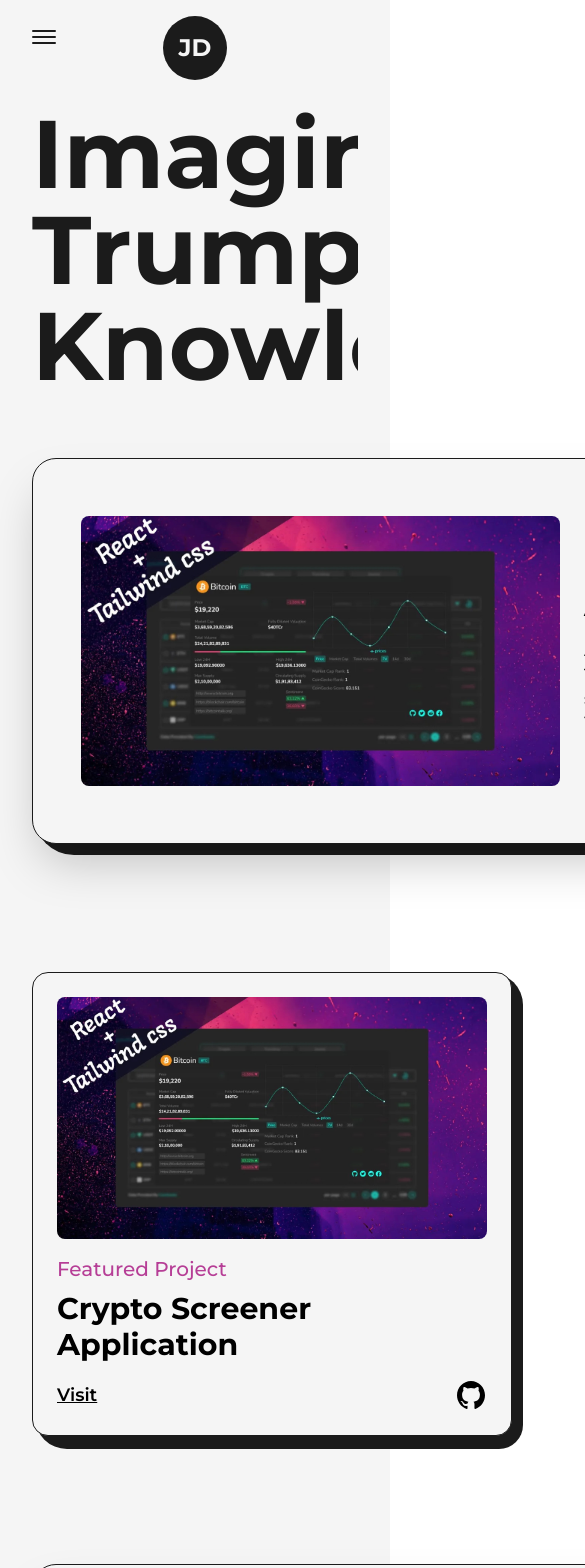
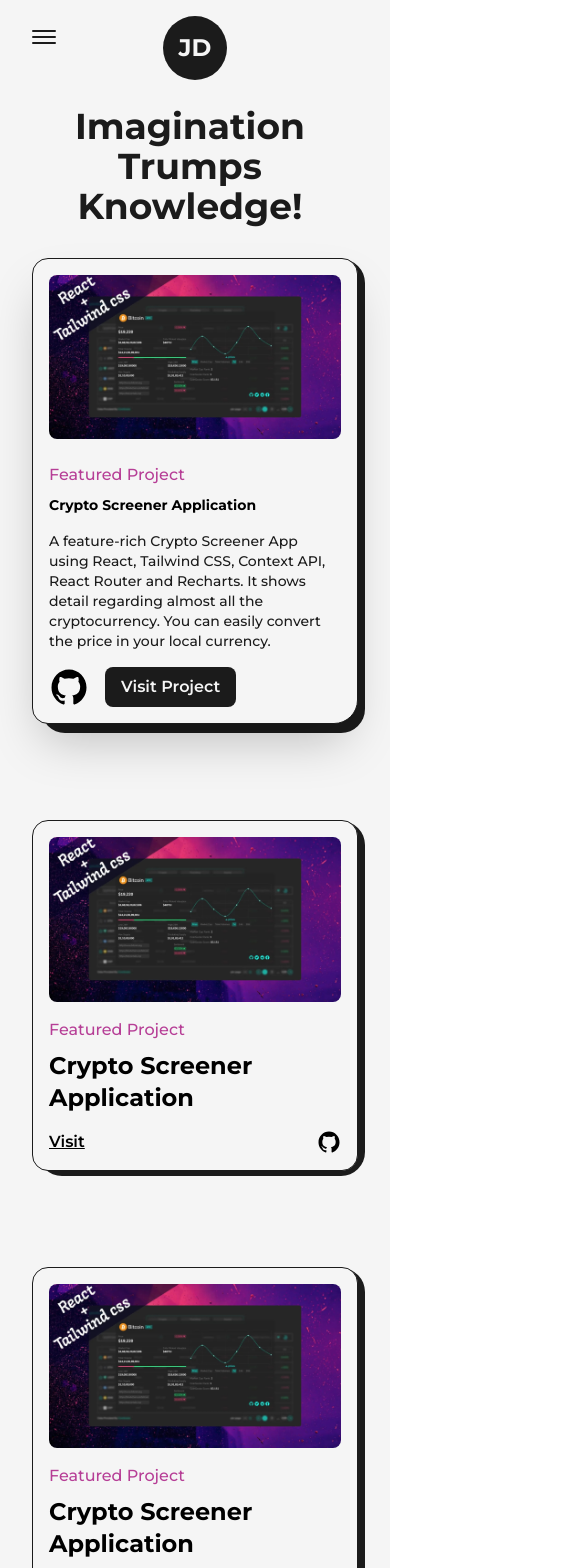
Before and after one commit to Avijit-Sarkar/Next.js-portfolio-bucks, a Next.js app: page /projects in a window 390 px wide. Shown: the top 1568 px of the page, 585 px wide, since content can reach past the window. Built offline with nearby package versions, Linux system fonts and the light colour scheme.

Commit message:
made the project section responsive

```diff
--- a/src/pages/projects.js
+++ b/src/pages/projects.js
@@ -12,12 +12,12 @@
 
 const FeaturedProject = ({ type, title, summary, img, link, github }) => {
   return (
-    <article className="w-full relative flex items-center justify-between rounded-3xl border border-solid border-dark bg-light shadow-2xl p-12 rounded-br-2xl dark:bg-dark dark:border-light">
-      <div className="absolute top-0 -right-3 -z-10 w-[101%] h-[103%] rounded-[2.5rem] bg-dark rounded-br-3xl dark:bg-light" />
+    <article className="w-full relative flex items-center justify-between rounded-3xl border border-solid border-dark bg-light shadow-2xl p-12 rounded-br-2xl dark:bg-dark dark:border-light lg:flex-col lg:p-8 xs:rounded-2xl xs:rounded-br-3xl xs:p-4">
+      <div className="absolute top-0 -right-3 -z-10 w-[101%] h-[103%] rounded-[2.5rem] bg-dark rounded-br-3xl dark:bg-light xs:-right-2 sm:h-[102%] xs:w-full xs:rounded-[1.5rem]" />
       <Link
         href={link}
         target="_blank"
-        className="w-1/2 cursor-pointer overflow-hidden rounded-lg"
+        className="w-1/2 cursor-pointer overflow-hidden rounded-lg lg:w-full"
       >
         <FramerImage
           src={img}
@@ -31,8 +31,8 @@
                 50vw"
         />
       </Link>
-      <div className="w-1/2 flex flex-col items-start justify-between pl-6">
-        <span className="text-primary font-medium text-xl dark:text-primaryDark">
+      <div className="w-1/2 flex flex-col items-start justify-between pl-6 lg:w-full lg:pl-0 lg:pt-6">
+        <span className="text-primary font-medium text-xl dark:text-primaryDark xs:text-base">
           {type}
         </span>
         <Link
@@ -40,9 +40,13 @@
           target="_blank"
           className="hover:underline underline-offset-2"
         >
-          <h2 className="my-2 w-full text-left text-4xl font-bold">{title}</h2>
+          <h2 className="my-2 w-full text-left text-4xl font-bold sm:text-sm">
+            {title}
+          </h2>
         </Link>
-        <p className="my-2 font-medium text-dark dark:text-light">{summary}</p>
+        <p className="my-2 font-medium text-dark dark:text-light sm:text-sm">
+          {summary}
+        </p>
         <div className="mt-2 flex items-center">
           <Link href={github} target="_blank" className="w-10">
             <GithubIcon />
@@ -50,7 +54,7 @@
           <Link
             href={link}
             target="_blank"
-            className="ml-4 rounded-lg bg-dark text-light p-2 px-6 text-lg font-semibold dark:bg-light dark:text-dark"
+            className="ml-4 rounded-lg bg-dark text-light p-2 px-6 text-lg font-semibold dark:bg-light dark:text-dark sm:px-4 sm:text-base"
           >
             Visit Project
           </Link>
@@ -62,8 +66,8 @@
 
 const Project = ({ title, type, img, link, github }) => {
   return (
-    <article className="w-full flex flex-col items-center justify-center rounded-2xl border border-solid border-dark bg-light p-6 relative dark:bg-dark dark:border-light">
-      <div className="absolute top-0 -right-3 -z-10 w-[102%] h-[103%] rounded-[2rem] bg-dark rounded-br-3xl dark:bg-light" />
+    <article className="w-full flex flex-col items-center justify-center rounded-2xl border border-solid border-dark bg-light p-6 relative dark:bg-dark dark:border-light xs:p-4">
+      <div className="absolute top-0 -right-3 -z-10 w-[102%] h-[103%] rounded-[2rem] bg-dark rounded-br-3xl dark:bg-light md:-right-2 md:w-[101%] xs:h-[102%] xs:rounded-[1.5rem]" />
       <Link
         href={link}
         target="_blank"
@@ -78,7 +82,7 @@
         />
       </Link>
       <div className="w-full flex flex-col items-start justify-between mt-4">
-        <span className="text-primary font-medium text-xl dark:text-primaryDark">
+        <span className="text-primary font-medium text-xl dark:text-primaryDark lg:text-lg md:text-base">
           {type}
         </span>
         <Link
@@ -86,17 +90,19 @@
           target="_blank"
           className="hover:underline underline-offset-2"
         >
-          <h2 className="my-2 w-full text-left text-3xl font-bold">{title}</h2>
+          <h2 className="my-2 w-full text-left text-3xl font-bold lg:text-2xl">
+            {title}
+          </h2>
         </Link>
         <div className="w-full mt-2 flex items-center justify-between">
           <Link
             href={link}
             target="_blank"
-            className="text-lg font-semibold underline"
+            className="text-lg font-semibold underline md:text-base"
           >
             Visit
           </Link>
-          <Link href={github} target="_blank" className="w-8">
+          <Link href={github} target="_blank" className="w-8 md:w-6">
             <GithubIcon />
           </Link>
         </div>
@@ -116,10 +122,10 @@
         <Layout className="pt-16">
           <AnimatedText
             text="Imagination Trumps Knowledge!"
-            className="mb-16"
+            className="mb-16 lg:!text-7xl sm:mb-8 sm:!text-6xl xs:!text-4xl"
           />
 
-          <div className="grid grid-cols-12 gap-24 gap-y-32">
+          <div className="grid grid-cols-12 gap-24 gap-y-32 xl:gap-x-16 lg:gap-x-8 md:gap-y-24 sm:gap-x-0">
             <div className="col-span-12">
               <FeaturedProject
                 title="Crypto Screener Application"
@@ -132,7 +138,7 @@
                 type="Featured Project"
               />
             </div>
-            <div className="col-span-6">
+            <div className="col-span-6 sm:col-span-12">
               <Project
                 title="Crypto Screener Application"
                 img={project1}
@@ -141,7 +147,7 @@
                 type="Featured Project"
               />
             </div>
-            <div className="col-span-6">
+            <div className="col-span-6 sm:col-span-12">
               <Project
                 title="Crypto Screener Application"
                 img={project1}
@@ -162,7 +168,7 @@
                 type="Featured Project"
               />
             </div>
-            <div className="col-span-6">
+            <div className="col-span-6 sm:col-span-12">
               <Project
                 title="Crypto Screener Application"
                 img={project1}
@@ -171,7 +177,7 @@
                 type="Featured Project"
               />
             </div>
-            <div className="col-span-6">
+            <div className="col-span-6 sm:col-span-12">
               <Project
                 title="Crypto Screener Application"
                 img={project1}
```
